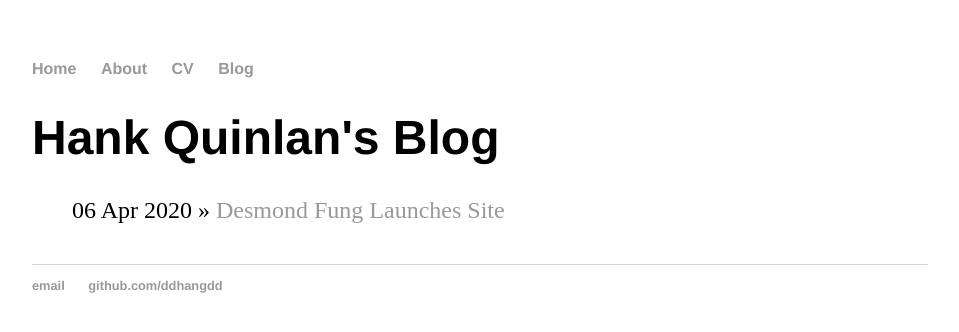
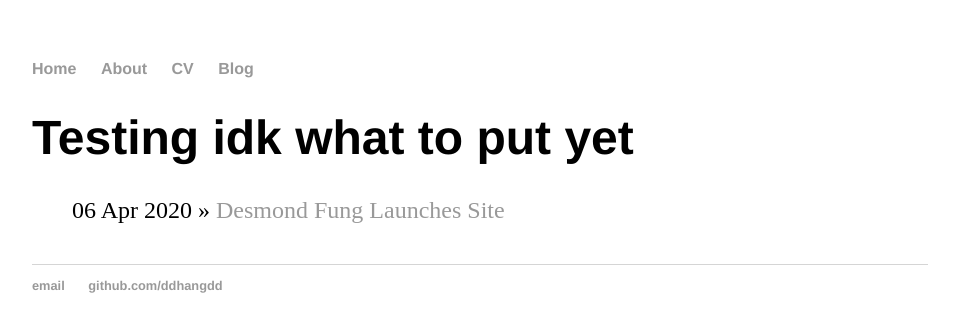
Before and after one commit to ddhangdd/ddhangdd.github.io, a Jekyll site: the page built from blog/index.html, in a window 1280 px wide. Shown: the top 332 px of the page, without its empty margins (160-1119 px from the left). Built offline with Jekyll 4.4.1, drawn with Linux system fonts in a browser that asks for light colours.

Commit message:
Update index.html

```diff
--- a/blog/index.html
+++ b/blog/index.html
@@ -1,6 +1,6 @@
 ---
 layout: default
-title: Hank Quinlan's Blog
+title: Testing idk what to put yet
 ---
 <h1>{{ page.title }}</h1>
 <ul class="posts">
```
